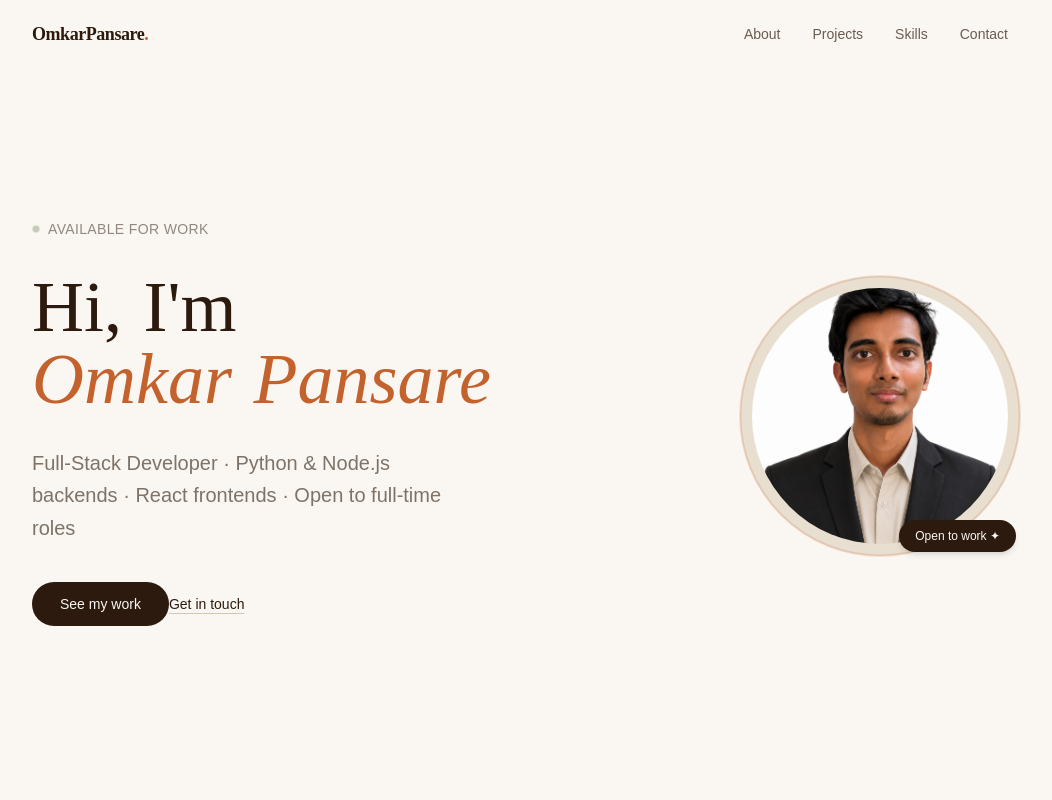
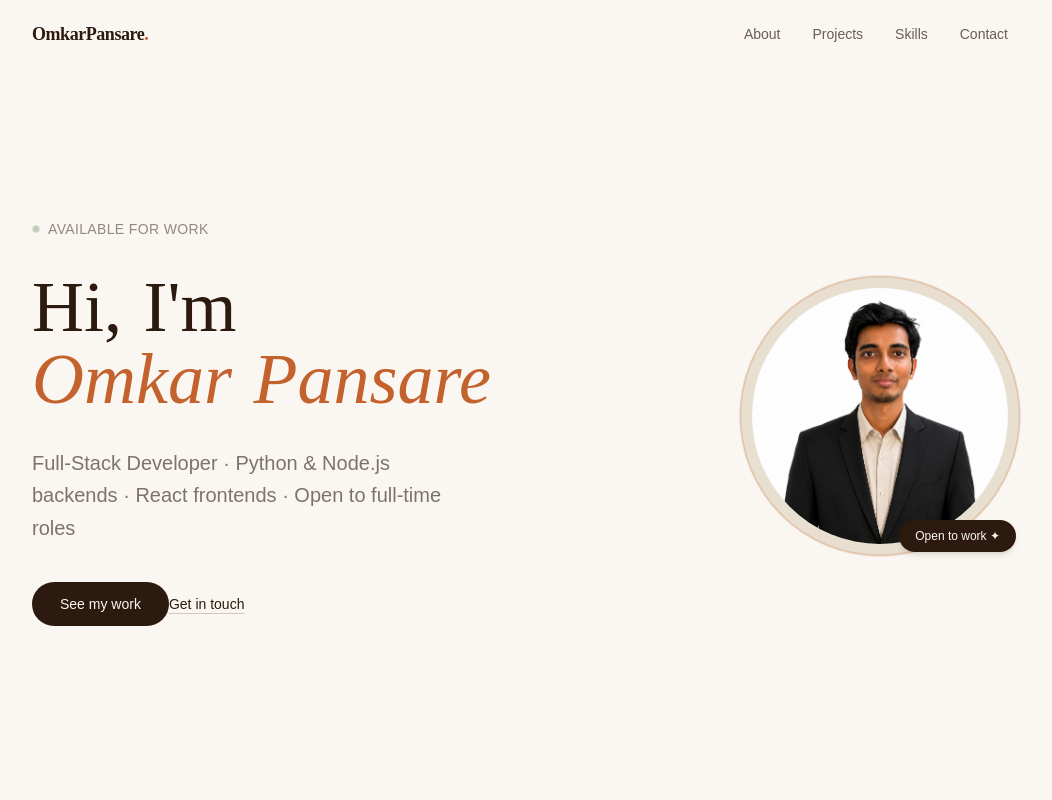
Before and after one commit to Omkar-56/Omkar-Pansare, a React (Create React App) app: page / in a window 1280 px wide. Shown: the top 800 px of the page, without its empty margins (120-1172 px from the left). Built offline with nearby package versions, Linux system fonts and the light colour scheme.

Commit message:
update my photo

```diff
--- a/src/components/Hero.jsx
+++ b/src/components/Hero.jsx
@@ -77,7 +77,7 @@ export default function Hero() {
           <div className="absolute -inset-3 rounded-full bg-sand -z-10" />
 
           <img
-            src="/images/my_photo.png"
+            src="/images/my_photo_zoomed_out.png"
             alt="Omkar Pansare"
             className="w-64 h-64 rounded-full object-cover object-center ring-4 ring-sand"
           />
```
